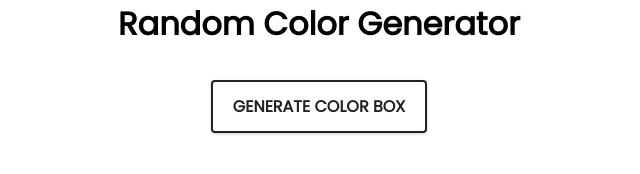
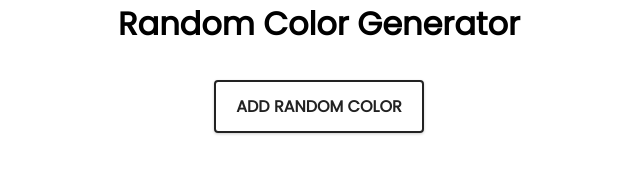
Before and after one commit to mukulvishwakarma099/ColorGenerator, a plain HTML site: page index.html in a window 1280 px wide. Shown: the full height of the page, 321-961 px from the left. Drawn offline with Linux system fonts and the light colour scheme.

Commit message:
initial commit

```diff
--- a/index.html
+++ b/index.html
@@ -15,7 +15,7 @@
 <body>
     <div class="container">
         <h1>Random Color Generator</h1>
-        <button class="color_btn">Generate Color Box</button>
+        <button class="color_btn">Add Random Color</button>
 
         <div class="color_container">
         </div>
```
